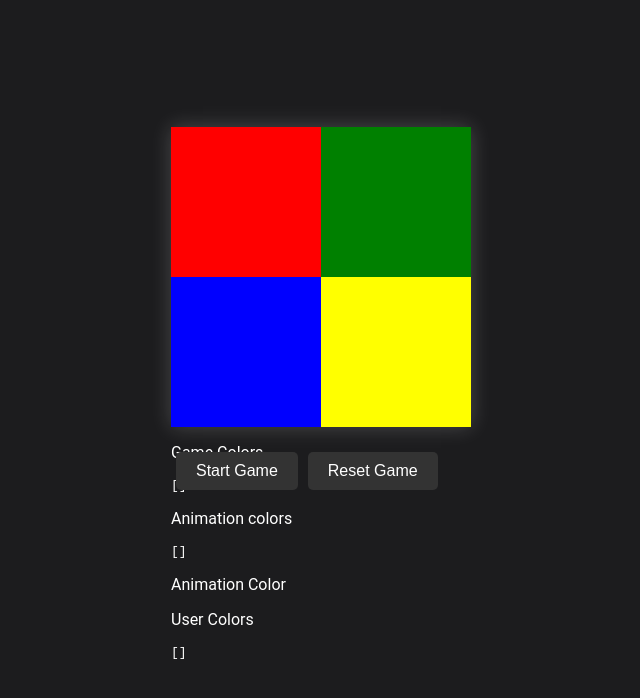
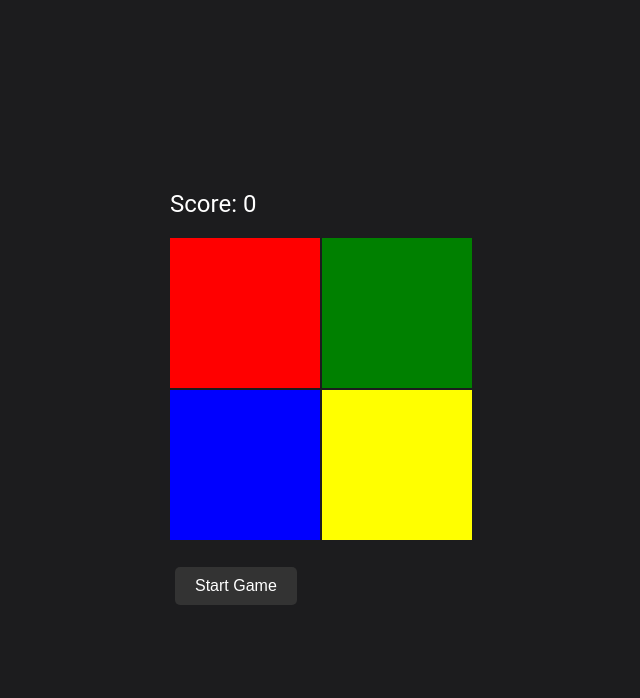
Before and after one commit to poojapdarade/simon-says-game, a React (Vite) app: page / in a window 1280 px wide. Shown: the top 698 px of the page, without its empty margins (319-959 px from the left). Built offline with nearby package versions, Linux system fonts and the light colour scheme.

Commit message:
Simon says game UI-in progress

```diff
--- a/src/simonSaysGame.css
+++ b/src/simonSaysGame.css
@@ -1,5 +1,3 @@
-/* simonSaysGame.css */
-
 body {
   background-color: #1c1c1e;
   font-family: "Roboto", sans-serif;
@@ -12,54 +10,45 @@ body {
 }
 
 .container {
-  text-align: center;
+  display: grid;
+  grid-template-rows: auto 1fr auto;
+  justify-items: center;
+  align-items: center;
+  height: 100vh;
 }
 
 .square-container {
-  position: relative;
-  width: 300px; /* The size of the square */
-  height: 300px;
-  margin: 0 auto;
-  display: flex;
-  flex-wrap: wrap; /* This allows the quadrants to wrap into a grid */
-  box-shadow: 0 0 20px rgba(255, 255, 255, 0.2);
+  display: grid;
+  grid-template-columns: repeat(2, 150px);
+  grid-template-rows: repeat(2, 150px);
+  gap: 2px;
+}
+.quadrant {
+  width: 150px;
+  height: 150px;
+  transition: transform 0.2s, box-shadow 0.2s;
 }
 
-/* Each quadrant occupies 50% of the square's width and height */
-.quadrant {
-  width: 50%;
-  height: 50%;
-  transition: transform 0.3s ease, box-shadow 0.3s ease;
-  cursor: pointer;
+.red {
+  background-color: red;
+}
+.green {
+  background-color: green;
+}
+.blue {
+  background-color: blue;
+}
+.yellow {
+  background-color: yellow;
 }
 
-/* Glowing effect for animated colors */
 .quadrant.glow {
   box-shadow: 0 0 20px rgba(255, 255, 255, 0.8);
   transform: scale(1.05);
 }
-
-/* Different colors for each quadrant */
-.quadrant.red {
-  background-color: red;
-}
-
-.quadrant.green {
-  background-color: green;
-}
-
-.quadrant.blue {
-  background-color: blue;
-}
-
-.quadrant.yellow {
-  background-color: yellow;
-}
-
-/* Hover effects for interaction */
-.quadrant:hover,
-.quadrant.active {
-  box-shadow: 0 0 15px rgba(255, 255, 255, 0.8);
+.quadrant:focus,
+.quadrant:active {
+  box-shadow: 0 0 20px rgba(255, 255, 255, 1);
   transform: scale(1.05);
 }
 
@@ -87,3 +76,12 @@ button:hover {
   font-size: 24px;
   margin-bottom: 20px;
 }
+
+.game-over-message {
+  margin-top: 20px;
+  text-align: center;
+}
+
+.game-over-message h2 {
+  color: red;
+}
--- a/src/simonSaysGame.jsx
+++ b/src/simonSaysGame.jsx
@@ -15,7 +15,7 @@ export function SimonSaysGame() {
   const [userColors, setUserColors] = useState([]);
   const [currentGameState, setCurrentGameState] = useState("not-started");
   const [animatedColor, setAnimatedColor] = useState("");
-  const [score, setScore] = useState(0);
+  const [isGameOver, setIsGameOver] = useState(false);
 
   useEffect(() => {
     if (animationColors.length === 0) {
@@ -37,7 +37,6 @@ export function SimonSaysGame() {
     if (currentGameState !== "not-started") return;
     setCurrentGameState("playing");
     addGameColor();
-    setScore(0);
   }
 
   function addGameColor() {
@@ -48,7 +47,7 @@ export function SimonSaysGame() {
     setAnimationColors(newGameColorsReversed);
   }
 
-  function handleClick(color) {
+  function   handleClick(color) {
     if (currentGameState !== "playing") {
       return;
     }
@@ -59,6 +58,7 @@ export function SimonSaysGame() {
     const expectedGameColor = gameColors[currentIndex];
 
     if (color !== expectedGameColor) {
+      setIsGameOver(true);
       setCurrentGameState("game-over");
       return;
     }
@@ -66,7 +66,6 @@ export function SimonSaysGame() {
     if (newUserColors.length === gameColors.length) {
       setUserColors([]);
       addGameColor();
-      setScore(score + 1);
     }
   }
 
@@ -74,70 +73,45 @@ export function SimonSaysGame() {
     setGameColors([]);
     setUserColors([]);
     setCurrentGameState("not-started");
-    setScore(0);
+    setIsGameOver(false);
   }
 
   return (
     <div>
-      {/* <button
-        onClick={() => handleClick("red")}
-        style={{
-          backgroundColor: animatedColor === "red" ? "red" : "gray",
-        }}
-      >
-        RED
-      </button>
-      <button onClick={() => handleClick("green")}>GREEN</button>
-      <button onClick={() => handleClick("blue")}>BLUE</button>
-      <button onClick={() => handleClick("yellow")}>YELLOW</button>
-      <button onClick={startGame}>Start Game</button>
-      <button onClick={resetGame}>Reset Game</button> */}
-
+      <div className="score">Score: {Math.max(gameColors.length - 1, 0)}</div>
       <div className="square-container">
         <div
-          className={`quadrant red ${animatedColor === "red" ? "glow" : ""}`} // Add glow if animatedColor is red
+          className={`quadrant red ${animatedColor === "red" ? "glow" : ""}`}
           onClick={() => handleClick("red")}
         ></div>
         <div
           className={`quadrant green ${
             animatedColor === "green" ? "glow" : ""
-          }`} // Add glow if animatedColor is green
+          }`}
           onClick={() => handleClick("green")}
         ></div>
         <div
-          className={`quadrant blue ${animatedColor === "blue" ? "glow" : ""}`} // Add glow if animatedColor is blue
+          className={`quadrant blue ${animatedColor === "blue" ? "glow" : ""}`}
           onClick={() => handleClick("blue")}
         ></div>
         <div
           className={`quadrant yellow ${
             animatedColor === "yellow" ? "glow" : ""
-          }`} // Add glow if animatedColor is yellow
+          }`}
           onClick={() => handleClick("yellow")}
         ></div>
-
-        {/* Start and Reset buttons */}
         <div className="controls">
           <button onClick={startGame}>Start Game</button>
-          <button onClick={resetGame}>Reset Game</button>
         </div>
+
+        {isGameOver && (
+          <div className="game-over-message">
+            <h2>Game Over!</h2>
+            <p>Your score: {Math.max(gameColors.length - 1, 0)}</p>
+            <button onClick={resetGame}>Try Again</button>
+          </div>
+        )}
       </div>
-
-      <p>Game Colors</p>
-      <pre>{JSON.stringify(gameColors, null, 2)}</pre>
-
-      <p>Animation colors</p>
-      <pre>{JSON.stringify(animationColors, null, 2)}</pre>
-
-      <p>Animation Color</p>
-      <p>{animatedColor}</p>
-
-      <p>User Colors</p>
-      <pre>{JSON.stringify(userColors, null, 2)}</pre>
     </div>
   );
 }
-
-// user clicks start game
-// one color should be added to gameColors
-// then we need to see user click that color, if they click wrong color game over, if they click the correct color then add a point, go to next round, add a new game color
-// we then need to see user click the colors in the correct order
```
